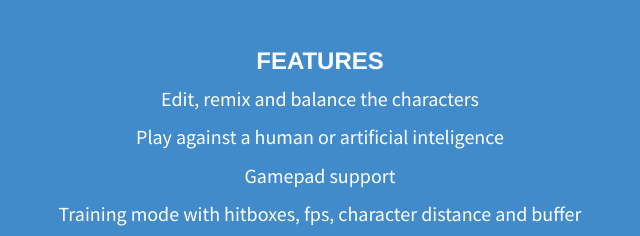
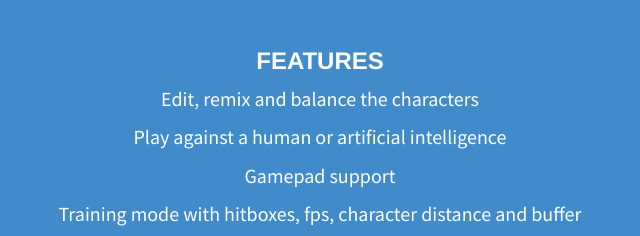
Before and after one commit to Rosalila/FlatSite, a plain HTML site: page stickfighter/index.html in a window 1280 px wide. Shown: the part 2940-3176 px from the top of the page, 320-960 px from the left. Drawn offline with nearby package versions, Linux system fonts and the light colour scheme.

Commit message:
raim typo fix2

```diff
--- a/stickfighter/index.html
+++ b/stickfighter/index.html
@@ -238,7 +238,7 @@
                 <div class="col-lg-12 text-center">
                     <h3>Features</h3>
                     <p>Edit, remix and balance the characters</p>
-                    <p>Play against a human or artificial inteligence</p>
+                    <p>Play against a human or artificial intelligence</p>
                     <p>Gamepad support</p>
                     <p>Training mode with hitboxes, fps, character distance and buffer</p>
                     <p>Hardware accelerated graphics</p>
```
